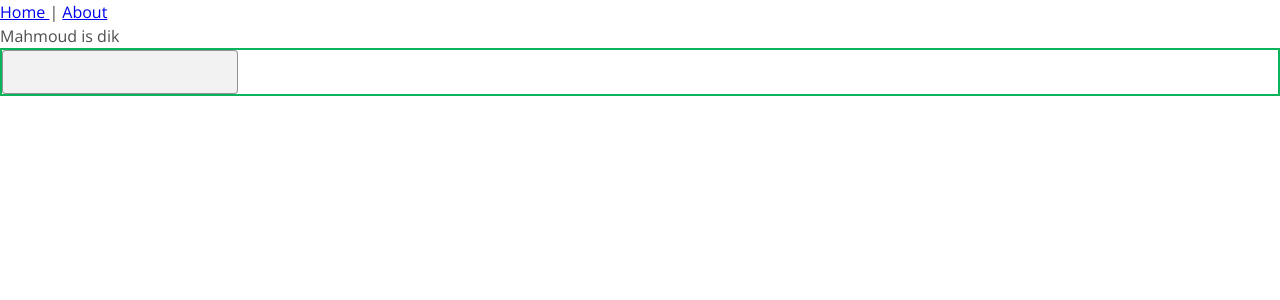
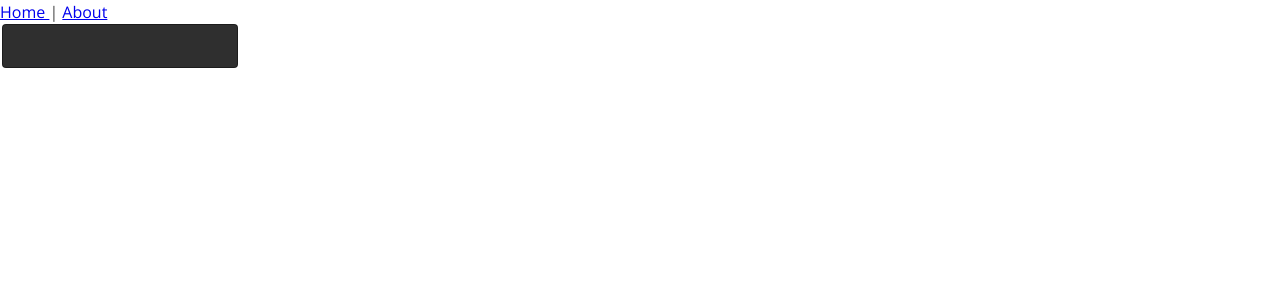
Before and after one commit to GLambermont/SDG-Dashboard, a Vue app: page /#/ in a window 1280 px wide. Shown: the top 300 px of the page. Built offline with nearby package versions, Linux system fonts and the light colour scheme.

Commit message:
Updated text input component

```diff
--- a/src/components/TextInput.vue
+++ b/src/components/TextInput.vue
@@ -1,58 +1,35 @@
 <template>
-  <div class="text-input">
-    <label for="input">
-      {{ label }}
-    </label>
+  <fieldset class="text-input">
+    <label for="input"><slot></slot></label>
     <div class="input-container">
-      <input
-        id="input"
-        type="text"
-        :style="baseStyles"
-      >
-      <div class="border" />
+      <input type="text" id="input">
+      <div class="input-border"></div>
     </div>
-    <p v-if="description">
-      {{ description }}
-    </p>
-  </div>
+    <p><slot name="description"></slot></p>
+  </fieldset>
 </template>
 
 <script>
 export default {
   name: 'TextInput',
-  props: {
-    label: String,
-    description: String,
-    fill: String,
-    inputError: String,
-    inputWarning: String,
-    inputAccepted: String
-  },
-  data: function () {
-    return {
-      defaultFill: '#F2F2F2'
-    }
-  },
-  computed: {
-    baseStyles: function () {
-      return { backgroundColor: (this.fill === '') ? this.defaultFill : this.fill }
-    },
-
-    validation: function () {
-      return { }
-    }
-  }
-}
+  fill: { type: String, default: '' }
+};
 </script>
 
 <style lang="scss" scoped>
+  .text-input {
+    border: none;
+    padding: 0;
+  }
+
   input {
-    border: 1px solid rgba( #000000, 40%);
+    padding: 12px 16px;
+    border: 1px solid rgba(#000, 0.4);
     border-radius: 4px;
-    padding: 12px 16px;
+    background: $sdg-c-gray-10;
 
     &::placeholder {
-      color: rgba( #000000, 40%);
+      color: rgba(#000, 0.4);
     }
 
     &:focus {
@@ -60,26 +37,9 @@ export default {
     }
   }
 
-  .input-container {
-    //if input error
-    border: 2px solid rgba(#F23535, 100%);
+  .is-valid {}
 
-    //if input warning
-    border: 2px solid rgba(#E1A20E, 100%);
+  .has-warning {}
 
-    //if input accepted
-    border: 2px solid rgba(#0BB35C, 100%);
-  }
-
-  .is-valid {
-
-  }
-
-  .has-warning {
-
-  }
-
-  .has-error {
-
-  }
+  .has-error {}
 </style>
--- a/src/views/Home.vue
+++ b/src/views/Home.vue
@@ -1,9 +1,6 @@
 <template>
   <div class="home">
-    <TextInput
-      label="Mahmoud is dik"
-      fill
-    />
+    <TextInput/>
   </div>
 </template>
 
```
